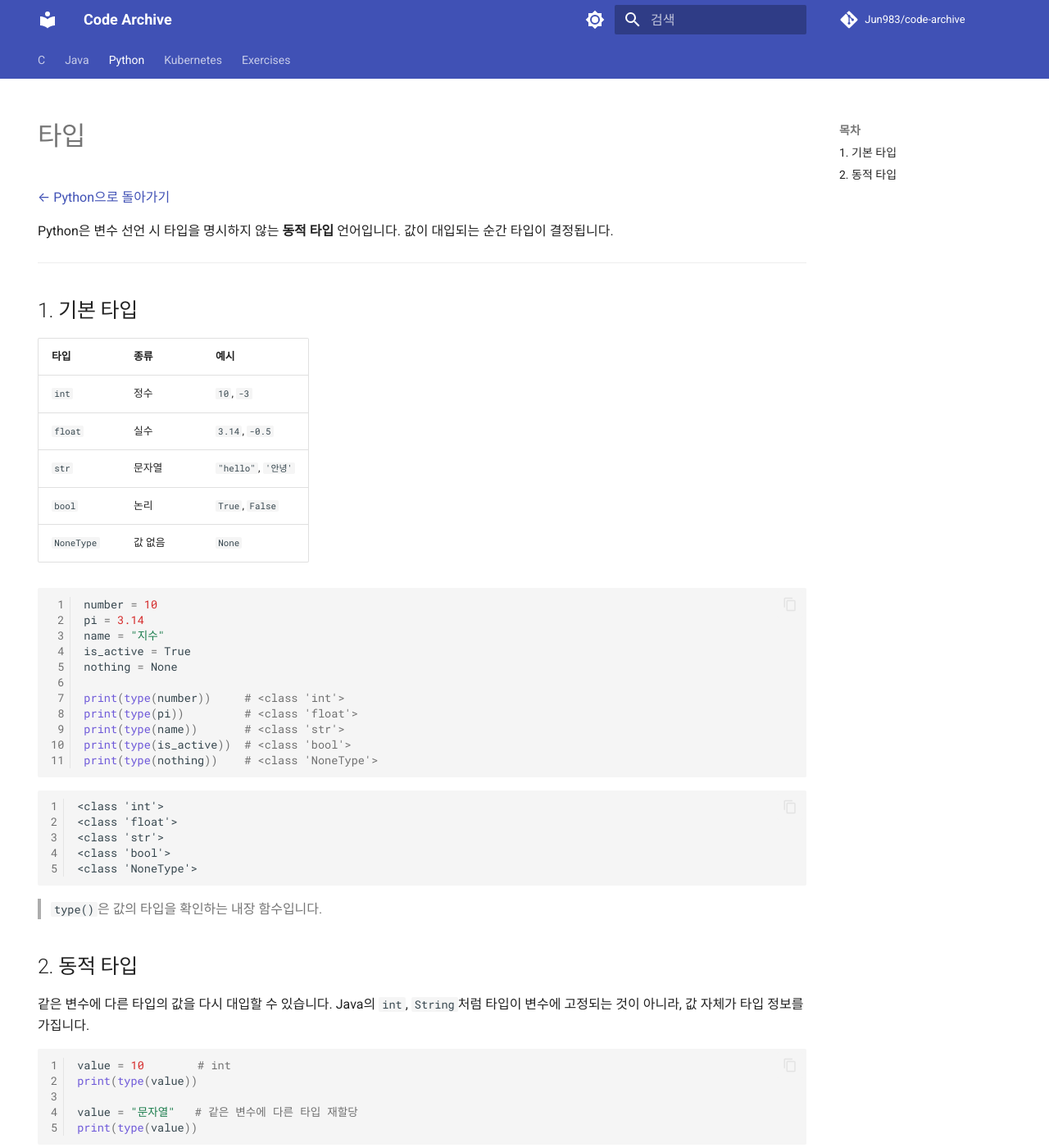
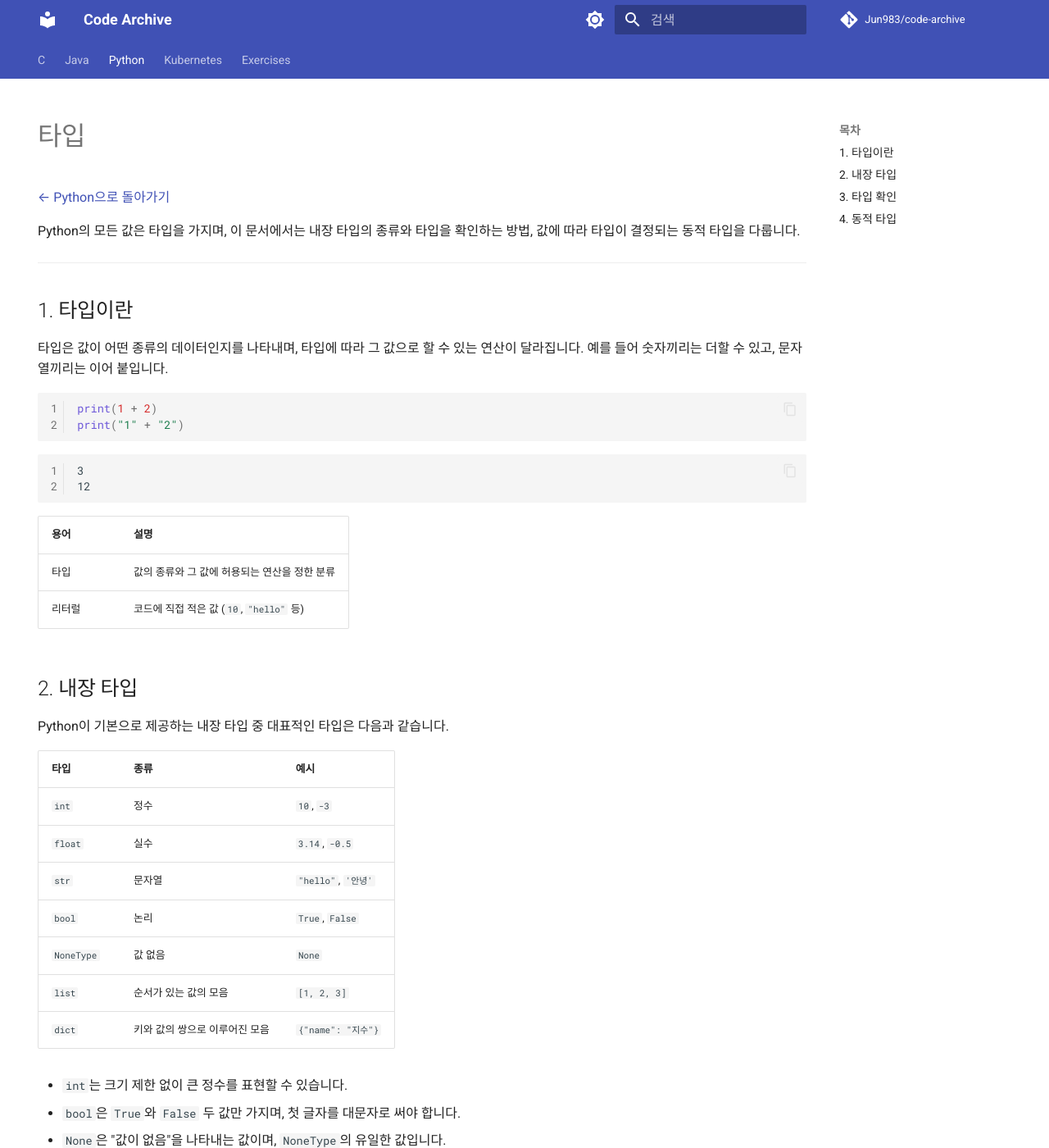
Before and after one commit to Jun983/code-archive, an MkDocs documentation site: the page built from docs/python/type.md, in a window 1280 px wide and 1400 px high. Shown: the whole window at 82% size. Built offline with MkDocs 1.6.1 and Material for MkDocs 9.7.7, drawn with Linux system fonts in a browser that asks for light colours; comment, search, counter and statistics services are not loaded; some of the changed text lies outside the part shown.

Commit message:
docs(python): 타입 문서 개요 패턴에 맞춰 보강
Co-Authored-By: Claude Sonnet 5.5 <noreply@anthropic.com>

````diff
--- a/docs/python/index.md
+++ b/docs/python/index.md
@@ -18,7 +18,7 @@ Python은 간결한 문법과 동적 타입 시스템을 갖춘 인터프리터
 | 2 | [개발환경 설정](setup.md) | Winget, Miniconda, VSCode, Python 설치 및 프로젝트 생성 |
 | 3 | [프로그램 구조](program-structure.md) | 첫 프로그램, 실행 순서, 주석, 들여쓰기 |
 | 4 | [출력](output.md) | print, 이스케이프 문자, sep, end |
-| 5 | [타입](type.md) | 기본 타입, 동적 타입 |
+| 5 | [타입](type.md) | 내장 타입, 동적 타입 |
 | 6 | [변수](variable.md) | 선언과 초기화, 다중 할당, 명명 규칙 |
 | 7 | [문자열](string.md) | 선언, 주요 메서드, f-string |
 | 8 | [형변환](casting.md) | int, float, str 변환 |
--- a/docs/python/type.md
+++ b/docs/python/type.md
@@ -7,35 +7,62 @@ hide:
 
 [← Python으로 돌아가기](index.md)
 
-Python은 변수 선언 시 타입을 명시하지 않는 **동적 타입** 언어입니다. 값이 대입되는 순간 타입이 결정됩니다.
+Python의 모든 값은 타입을 가지며, 이 문서에서는 내장 타입의 종류와 타입을 확인하는 방법, 값에 따라 타입이 결정되는 동적 타입을 다룹니다.
 
 ---
 
-## 1. 기본 타입
+## 1. 타입이란
+
+타입은 값이 어떤 종류의 데이터인지를 나타내며, 타입에 따라 그 값으로 할 수 있는 연산이 달라집니다. 예를 들어 숫자끼리는 더할 수 있고, 문자열끼리는 이어 붙입니다.
+
+```python
+print(1 + 2)
+print("1" + "2")
+```
+
+```text
+3
+12
+```
+
+| 용어 | 설명 |
+|---|---|
+| 타입 | 값의 종류와 그 값에 허용되는 연산을 정한 분류 |
+| 리터럴 | 코드에 직접 적은 값 (`10`, `"hello"` 등) |
+
+## 2. 내장 타입
+
+Python이 기본으로 제공하는 내장 타입 중 대표적인 타입은 다음과 같습니다.
 
 | 타입 | 종류 | 예시 |
-|------|------|------|
+|---|---|---|
 | `int` | 정수 | `10`, `-3` |
 | `float` | 실수 | `3.14`, `-0.5` |
 | `str` | 문자열 | `"hello"`, `'안녕'` |
 | `bool` | 논리 | `True`, `False` |
 | `NoneType` | 값 없음 | `None` |
+| `list` | 순서가 있는 값의 모음 | `[1, 2, 3]` |
+| `dict` | 키와 값의 쌍으로 이루어진 모음 | `{"name": "지수"}` |
+
+- `int`는 크기 제한 없이 큰 정수를 표현할 수 있습니다.
+- `bool`은 `True`와 `False` 두 값만 가지며, 첫 글자를 대문자로 써야 합니다.
+- `None`은 "값이 없음"을 나타내는 값이며, `NoneType`의 유일한 값입니다.
+- `str`은 따옴표로 감싼 문자의 나열이며, 자세한 내용은 [문자열](string.md)에서 다룹니다.
+- `list`와 `dict`는 여러 값을 묶어 다루는 타입이며, [자료구조](data-structures.md)에서 다룹니다.
+
+## 3. 타입 확인
+
+`type()`은 값의 타입을 알려주는 내장 함수입니다.
 
 ```python
-number = 10
-pi = 3.14
-name = "지수"
-is_active = True
-nothing = None
-
-print(type(number))     # <class 'int'>
-print(type(pi))         # <class 'float'>
-print(type(name))       # <class 'str'>
-print(type(is_active))  # <class 'bool'>
-print(type(nothing))    # <class 'NoneType'>
+print(type(10))
+print(type(3.14))
+print(type("지수"))
+print(type(True))
+print(type(None))
 ```
 
-```
+```text
 <class 'int'>
 <class 'float'>
 <class 'str'>
@@ -43,21 +70,27 @@ print(type(nothing))    # <class 'NoneType'>
 <class 'NoneType'>
 ```
 
-> `type()`은 값의 타입을 확인하는 내장 함수입니다.
+출력의 `class`는 Python의 타입이 곧 클래스라는 뜻입니다. 클래스는 [클래스와 객체](class-object.md)에서 다룹니다.
 
-## 2. 동적 타입
+## 4. 동적 타입
 
-같은 변수에 다른 타입의 값을 다시 대입할 수 있습니다. Java의 `int`, `String`처럼 타입이 변수에 고정되는 것이 아니라, 값 자체가 타입 정보를 가집니다.
+Python은 변수를 만들 때 타입을 선언하지 않으며, 값이 대입되는 순간 그 값의 타입이 결정됩니다. 타입은 변수가 아니라 값이 가지므로, 같은 변수에 다른 타입의 값을 다시 대입할 수 있습니다.
 
 ```python
-value = 10        # int
+value = 10
 print(type(value))
 
-value = "문자열"   # 같은 변수에 다른 타입 재할당
+value = "문자열"
 print(type(value))
 ```
 
-```
+```text
 <class 'int'>
 <class 'str'>
 ```
+
+| 용어 | 설명 |
+|---|---|
+| 동적 타입 | 타입을 코드 작성 시점이 아니라 실행 중에 값으로 결정하는 방식 |
+
+- 타입 오류는 실행 전 변환 단계가 아니라 해당 코드가 실행되는 시점에 발견됩니다.
````
